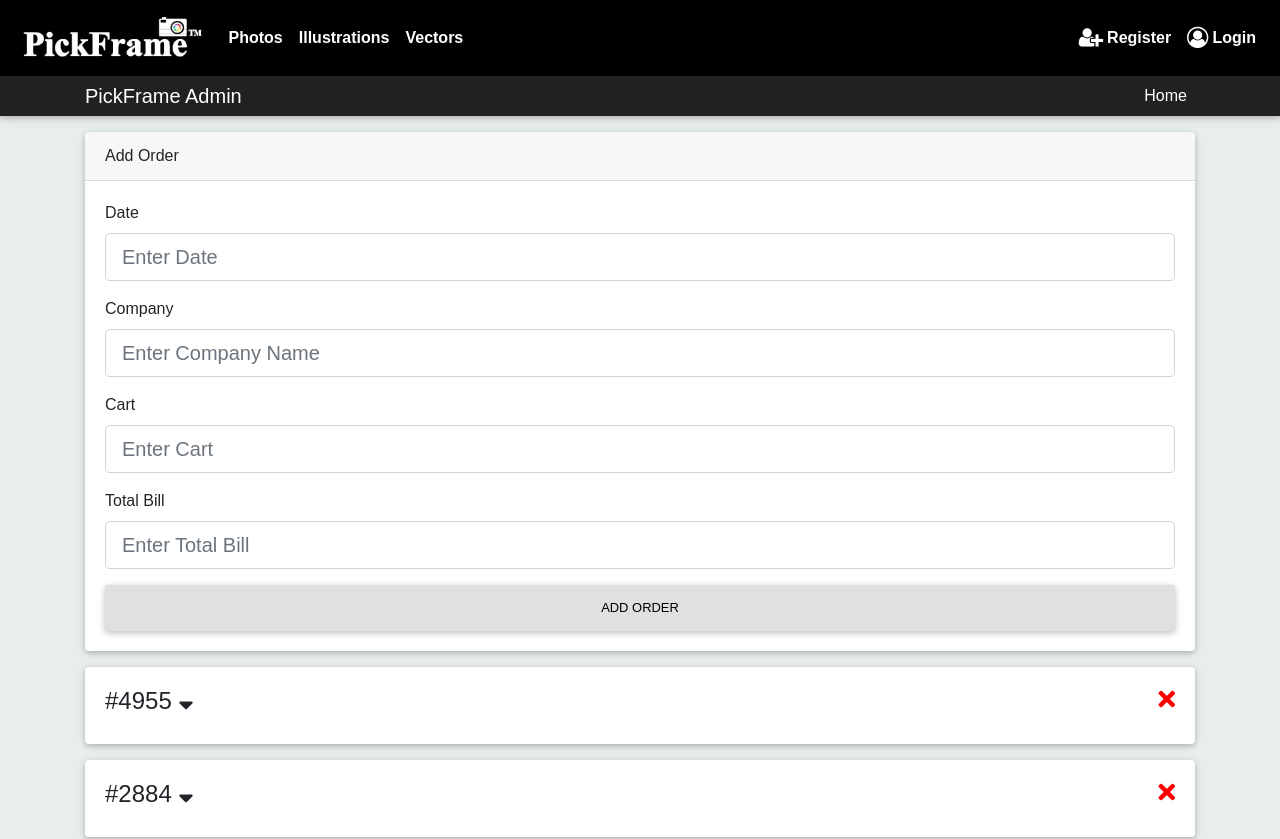
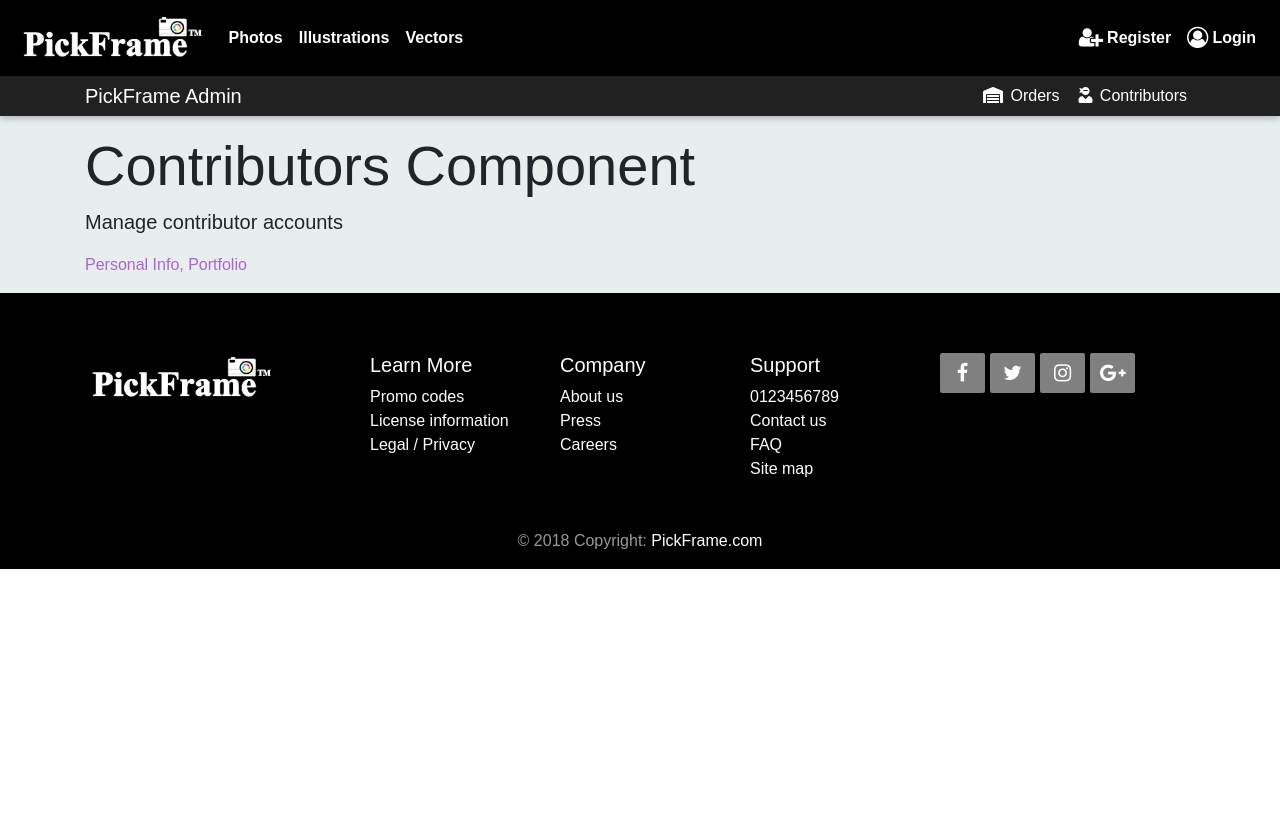
Before and after one commit to s3678460/PickFrame, a React (Create React App) app in the folder client/: page /admin/contributors in a window 1280 px wide. Shown: the top 839 px of the page. After the commit the page ends 800 px from the top, so only its background shows below. Built offline with nearby package versions, Linux system fonts and the light colour scheme.

Commit message:
admin-routing

```diff
--- a/client/src/components/admin/App.js
+++ b/client/src/components/admin/App.js
@@ -1,21 +1,32 @@
 import React, { Component } from "react";
+import { BrowserRouter as Router, Route, Switch } from "react-router-dom";
 import Orders from "./orders/Orders";
+import AddOrder from "./orders/AddOrder";
 import Header from "./layout/Header";
-import AddOrder from "./orders/AddOrder";
-
+import Contributors from "./contributors/Contributors";
+import NotFound from "./NotFound";
 import { Provider } from "./context";
 
 class App extends Component {
   render() {
     return (
       <Provider>
-        <div className="App">
-          <Header />
-          <div className="container">
-            <AddOrder />
-            <Orders />
+        <Router>
+          <div className="App">
+            <Header />
+            <div className="container">
+              <Switch>
+                <Route exact path="/admin" component={Orders} />
+                <Route
+                  exact
+                  path="/admin/contributors"
+                  component={Contributors}
+                />
+                <Route component={NotFound} />
+              </Switch>
+            </div>
           </div>
-        </div>
+        </Router>
       </Provider>
     );
   }
--- /dev/null
+++ b/client/src/components/admin/NotFound.js
@@ -0,0 +1,12 @@
+import React from "react";
+
+export default () => {
+  return (
+    <div>
+      <h1 className="display-4">
+        <span className="text-danger">404</span> Page Not Found
+      </h1>
+      <p className="lead">Sorry, that page does not exist.</p>
+    </div>
+  );
+};
--- a/client/src/components/admin/context.js
+++ b/client/src/components/admin/context.js
@@ -1,4 +1,5 @@
 import React, { Component } from "react";
+import axios from "axios";
 
 const Context = React.createContext();
 const reducer = (state, action) => {
@@ -7,6 +8,11 @@ const reducer = (state, action) => {
       return {
         ...state,
         orders: state.orders.filter(order => order.id !== action.payload)
+      };
+    case "ADD_ORDER":
+      return {
+        ...state,
+        orders: [action.payload, ...state.orders]
       };
     default:
       return state;
@@ -43,6 +49,11 @@ export class Provider extends Component {
     dispatch: action => this.setState(state => reducer(state, action))
   };
 
+  // componentDidMount() {
+  //   axious.get()
+  //   .then(res => this.setState({orders: res.data}))
+  // }
+
   render() {
     return (
       <Context.Provider value={this.state}>
--- /dev/null
+++ b/client/src/components/admin/contributors/Contributors.js
@@ -0,0 +1,11 @@
+import React from "react";
+
+export default () => {
+  return (
+    <div>
+      <h1 className="display-4">Contributors Component</h1>
+      <p className="lead">Manage contributor accounts</p>
+      <p className="text-secondary">Personal Info, Portfolio</p>
+    </div>
+  );
+};
--- a/client/src/components/admin/layout/Header.js
+++ b/client/src/components/admin/layout/Header.js
@@ -1,18 +1,24 @@
 import React from "react";
+import { Link } from "react-router-dom";
 
 const Header = () => {
   return (
     <nav className="navbar navbar-expand-sm navbar-dark bg-dark mb-3 py-0">
       <div className="container">
-        <a href="/" className="navbar-brand">
+        <a href="/admin" className="navbar-brand">
           PickFrame Admin
         </a>
         <div>
           <ul className="navbar-nav mr-auto">
             <li className="nav-item">
-              <a href="/" className="nav-link">
-                Home
-              </a>
+              <Link to="/admin" className="nav-link">
+                <i className="fas fa-warehouse" /> Orders
+              </Link>
+            </li>
+            <li className="nav-item">
+              <Link to="/admin/contributors" className="nav-link">
+                <i className="fas fa-user-ninja" /> Contributors
+              </Link>
             </li>
           </ul>
         </div>
--- /dev/null
+++ b/client/src/components/admin/layout/TextInputGroup.js
@@ -0,0 +1,40 @@
+import React from "react";
+import PropTypes from "prop-types";
+
+const TextInputGroup = ({
+  label,
+  name,
+  value,
+  placeholder,
+  type,
+  onChange
+}) => {
+  return (
+    <div className="form-group">
+      <label htmlFor={name}>{label}</label>
+      <input
+        type={type}
+        name={name}
+        className="form-control form-control-lg"
+        placeholder={placeholder}
+        value={value}
+        onChange={onChange}
+      />
+    </div>
+  );
+};
+
+TextInputGroup.propTypes = {
+  label: PropTypes.string.isRequired,
+  name: PropTypes.string.isRequired,
+  placeholder: PropTypes.string.isRequired,
+  type: PropTypes.string.isRequired,
+  value: PropTypes.string.isRequired,
+  onChange: PropTypes.func.isRequired
+};
+
+TextInputGroup.defaultProps = {
+  type: "text"
+};
+
+export default TextInputGroup;
--- a/client/src/components/admin/orders/AddOrder.js
+++ b/client/src/components/admin/orders/AddOrder.js
@@ -1,71 +1,91 @@
 import React, { Component } from "react";
+import { Consumer } from "../context";
+import TextInputGroup from "../layout/TextInputGroup";
+import uuid from "uuid";
 
 class AddOrder extends Component {
   state = {
     date: "",
     company: "",
     cart: "",
-    total: ""
+    total: "",
+    status: ""
   };
 
   onChange = e => this.setState({ [e.target.name]: e.target.value });
 
-  onSubmit = e => {
+  onSubmit = (dispatch, e) => {
     e.preventDefault();
-    console.log(this.state);
+
+    const { date, company, cart, total, status } = this.state;
+
+    const newOrder = {
+      id: uuid(),
+      date,
+      company,
+      cart,
+      total,
+      status
+    };
+
+    dispatch({ type: "ADD_ORDER", payload: newOrder });
+
+    this.setState({
+      date: "",
+      company: "",
+      cart: "",
+      total: "",
+      status: ""
+    });
   };
 
   render() {
-    const { date, company, cart, total } = this.state;
+    const { date, company, cart, total, status } = this.state;
+    return (
+      <Consumer>
+        {value => {
+          const { dispatch } = value;
           return (
             <div className="card mb-3">
               <div className="card-header">Add Order</div>
               <div className="card-body">
-          <form onSubmit={this.onSubmit}>
-            <div className="form-group">
-              <label htmlFor="date">Date</label>
-              <input
-                type="text"
+                <form onSubmit={this.onSubmit.bind(this, dispatch)}>
+                  <TextInputGroup
+                    label="Date"
                     name="date"
-                className="form-control form-control-lg"
-                placeholder="Enter Date"
+                    placeholder="Enter date"
                     value={date}
                     onChange={this.onChange}
                   />
-            </div>
-            <div className="form-group">
-              <label htmlFor="company">Company</label>
-              <input
-                type="text"
+                  <TextInputGroup
+                    label="Company"
                     name="company"
-                className="form-control form-control-lg"
-                placeholder="Enter Company Name"
+                    placeholder="Enter company"
                     value={company}
                     onChange={this.onChange}
                   />
-            </div>
-            <div className="form-group">
-              <label htmlFor="cart">Cart</label>
-              <input
-                type="text"
+                  <TextInputGroup
+                    label="Cart"
                     name="cart"
-                className="form-control form-control-lg"
-                placeholder="Enter Cart"
+                    placeholder="Enter cart"
                     value={cart}
                     onChange={this.onChange}
                   />
-            </div>
-            <div className="form-group">
-              <label htmlFor="total">Total Bill</label>
-              <input
-                type="text"
+                  <TextInputGroup
+                    label="Total Bill"
                     name="total"
-                className="form-control form-control-lg"
-                placeholder="Enter Total Bill"
+                    placeholder="Enter total bill"
                     value={total}
                     onChange={this.onChange}
                   />
-            </div>
+                  <TextInputGroup
+                    label="Status"
+                    name="status"
+                    placeholder="Enter status"
+                    value={status}
+                    onChange={this.onChange}
+                  />
+
                   <input
                     type="submit"
                     value="Add Order"
@@ -75,6 +95,9 @@ class AddOrder extends Component {
               </div>
             </div>
           );
+        }}
+      </Consumer>
+    );
   }
 }
 
--- a/client/src/components/admin/orders/Orders.js
+++ b/client/src/components/admin/orders/Orders.js
@@ -1,4 +1,5 @@
 import React, { Component } from "react";
+import { BrowserRouter as Router, Route, Switch } from "react-router-dom";
 import Order from "./Order";
 import { Consumer } from "../context";
 
@@ -10,6 +11,9 @@ class Orders extends Component {
           const { orders } = value;
           return (
             <React.Fragment>
+              <h1 className="display-4 mb-2">
+                <span className="text-info">Order</span> List
+              </h1>
               {orders.map(order => (
                 <Order key={order.id} order={order} />
               ))}
--- a/package.json
+++ b/package.json
@@ -20,10 +20,13 @@
   },
   "homepage": "https://github.com/s3678460/pickframe#readme",
   "dependencies": {
+    "axios": "^0.18.0",
     "body-parser": "^1.18.3",
     "concurrently": "^4.0.1",
     "express": "^4.16.4",
-    "mongoose": "^5.3.12"
+    "mongoose": "^5.3.12",
+    "react-router-dom": "^4.3.1",
+    "uuid": "^3.3.2"
   },
   "devDependencies": {
     "nodemon": "^1.18.6"
```
Also changed, not shown: 1 other file (tests, documents, lock files or other folders). Lines whose indentation alone changed are shown as unchanged.
